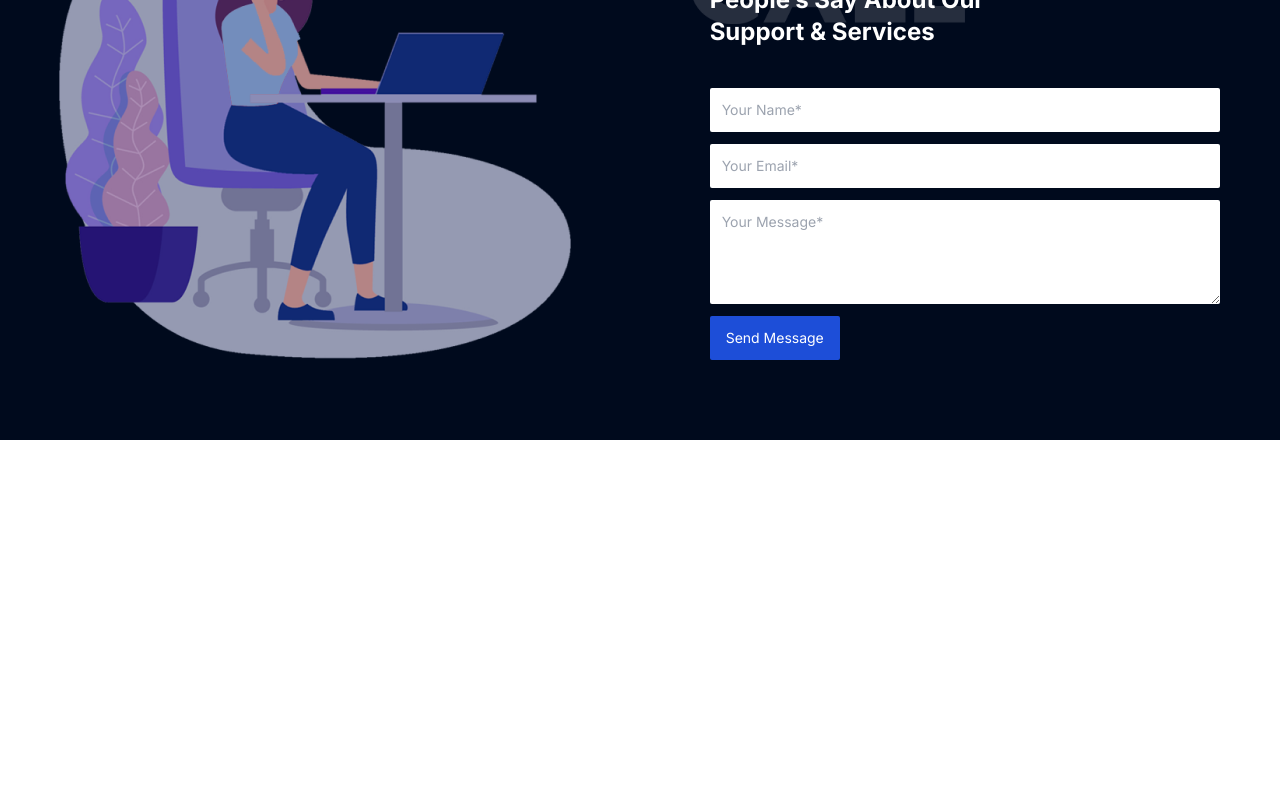
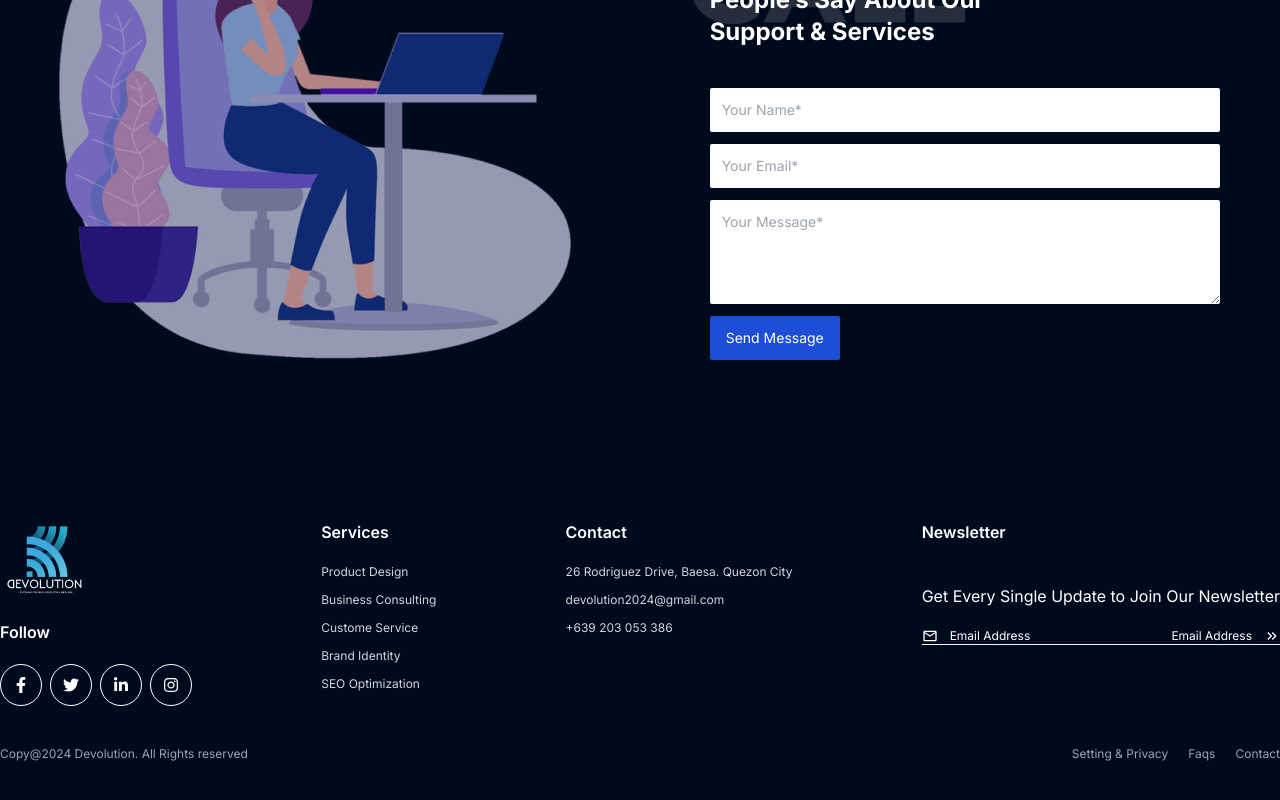
Before and after one commit to DevolutionPH/Devolution-Portfolio, a Next.js app: page / in a window 1280 px wide. Shown: the part 6796-7596 px from the top of the page. Before the commit the page ends 7236 px from the top, so only its background shows below. Built offline with nearby package versions, Linux system fonts and the light colour scheme.

Commit message:
added footer

```diff
--- a/src/app/components/Container.jsx
+++ b/src/app/components/Container.jsx
@@ -10,6 +10,7 @@ import Seo from './pages/Seo';
 import Achievement from './pages/Achievement';
 import Client from './pages/Client';
 import Contact from './pages/Contact';
+import Footer from './pages/Footer';
 
 
 const Container = () => {
@@ -24,6 +25,7 @@ const Container = () => {
       <Achievement />
       <Client />
       <Contact />
+      <Footer />
     </div>
   )
 }
--- /dev/null
+++ b/src/app/components/pages/Footer.jsx
@@ -0,0 +1,138 @@
+import React from 'react'
+import Link from 'next/link';
+import Icon from '../Icon'
+import { FaFacebookF, FaTwitter, FaLinkedinIn, FaInstagram } from "react-icons/fa";
+import { MdOutlineMailOutline, MdKeyboardDoubleArrowRight  } from "react-icons/md";
+
+const servicesData = [{
+    text: "Product Design",
+    url: "/"
+}, {
+    text: "Business Consulting",
+    url: "/"
+}, {
+    text: "Custome Service",
+    url: "/"
+}, {
+    text: "Brand Identity",
+    url: "/"
+}, {
+    text: "SEO Optimization",
+    url: "/"
+}]
+
+const contactData = [{
+    text: "26 Rodriguez Drive, Baesa. Quezon City",
+    url: "/"
+}, {
+    text: "devolution2024@gmail.com",
+    url: "/"
+}, {
+    text: "+639 203 053 386",
+    url: "/"
+}, ]
+
+
+const SocialAccountContainer = () => {
+    const socialAccount = [{
+        icon: <FaFacebookF />,
+        url: "/"
+    }, {
+        icon: <FaTwitter />,
+        url: "/"
+    }, {
+        icon: <FaLinkedinIn />,
+        url: "/"
+    }, {
+        icon: <FaInstagram />,
+        url: "/"
+    }];
+
+    return (
+        <div className='flex items-center gap-2'>
+            {socialAccount.map((social, index) => (
+                <Link key={index} href={social.url} className='text-white border-white border rounded-full p-3'>
+                    {social.icon}
+                </Link>
+            ))}
+        </div>
+    )
+}
+
+const additionSettings = [{
+    text: "Setting & Privacy",
+    url: "/"
+}, {
+    text: "Faqs",
+    url: "/"
+}, {
+    text: "Contact",
+    url: "/"
+}]
+
+const Footer = () => {
+  return (
+    <div className='flex flex-col mx-auto max-w-7xl py-20 gap-10'>
+        <div className='flex justify-between items-start gap-5 '>
+            <div className='flex flex-col gap-5'>
+                <Icon />
+                <p className='text-white font-semibold'>Follow</p>
+                <SocialAccountContainer />
+            </div>
+            <div>
+                <h2 className='font-semibold text-white mb-5'>Services</h2>
+                <ul className='flex flex-col gap-3'>
+                    {servicesData.map((services, index) => (
+                        <li key={index} className='text-gray-300 text-xs'>
+                            <Link href={services.url} >
+                                {services.text}
+                            </Link>
+                        </li>
+                    ))}
+                </ul>
+            </div>
+            <div>
+                <h2 className='font-semibold text-white mb-5'>Contact</h2>
+                <ul className='flex flex-col gap-3'>
+                    {contactData.map((contact, index) => (
+                        <li key={index} className='text-gray-300 text-xs'>
+                            <Link href={contact.url} >
+                                {contact.text}
+                            </Link>
+                        </li>
+                    ))}
+                </ul>
+            </div>
+            <div className='flex flex-col gap-5'>
+                <h2 className='text-white font-semibold mb-5'>Newsletter</h2>
+                <h1 className='text-white '>Get Every Single Update to Join Our Newsletter</h1>
+                <div className='flex justify-between border-b-gray-100 border-b text-white gap-5'>
+                    <div className='items-center flex justify-between gap-3'>
+                        <MdOutlineMailOutline />
+                        <p className='text-xs'> Email Address</p>
+                    </div>
+                    <div className='items-center flex justify-between gap-3'>
+                        <p className='text-xs'>Email Address</p>
+                        <MdKeyboardDoubleArrowRight />
+                    </div>
+                </div>
+            </div>
+        </div>
+        <div className='flex justify-between text-white items-center'>
+                <p className='text-xs text-gray-400'>Copy@2024 Devolution. All Rights reserved</p>
+                <ul className='flex items-center gap-5'>
+                    {additionSettings.map((settings, index) => (
+                        <li className='text-gray-400 text-xs' key={index}>
+                            <Link href={settings.url} >
+                                {settings.text}
+                            </Link>
+                        </li>
+                    ))}
+                </ul>
+        </div>
+    </div>
+
+  )
+}
+
+export default Footer
```
